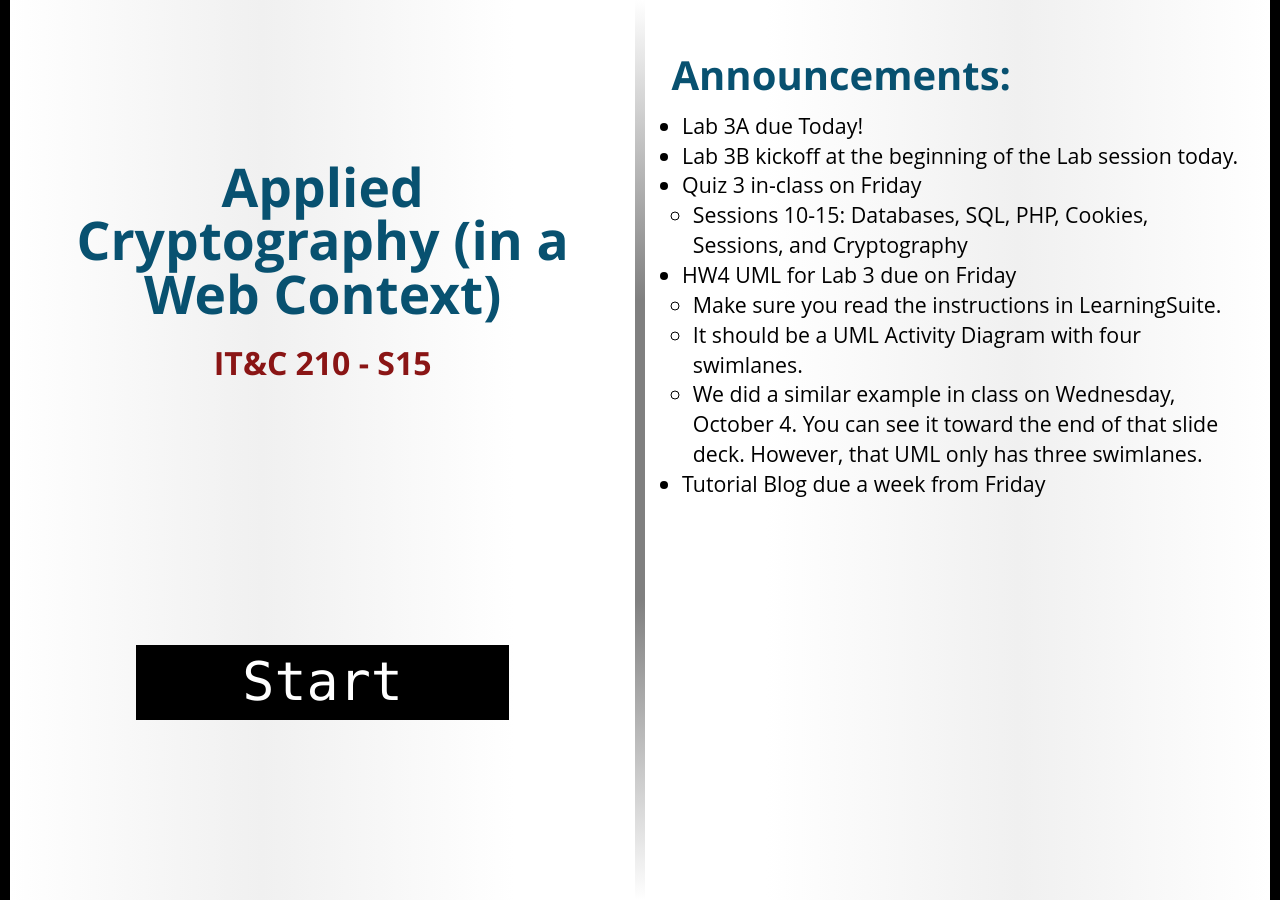
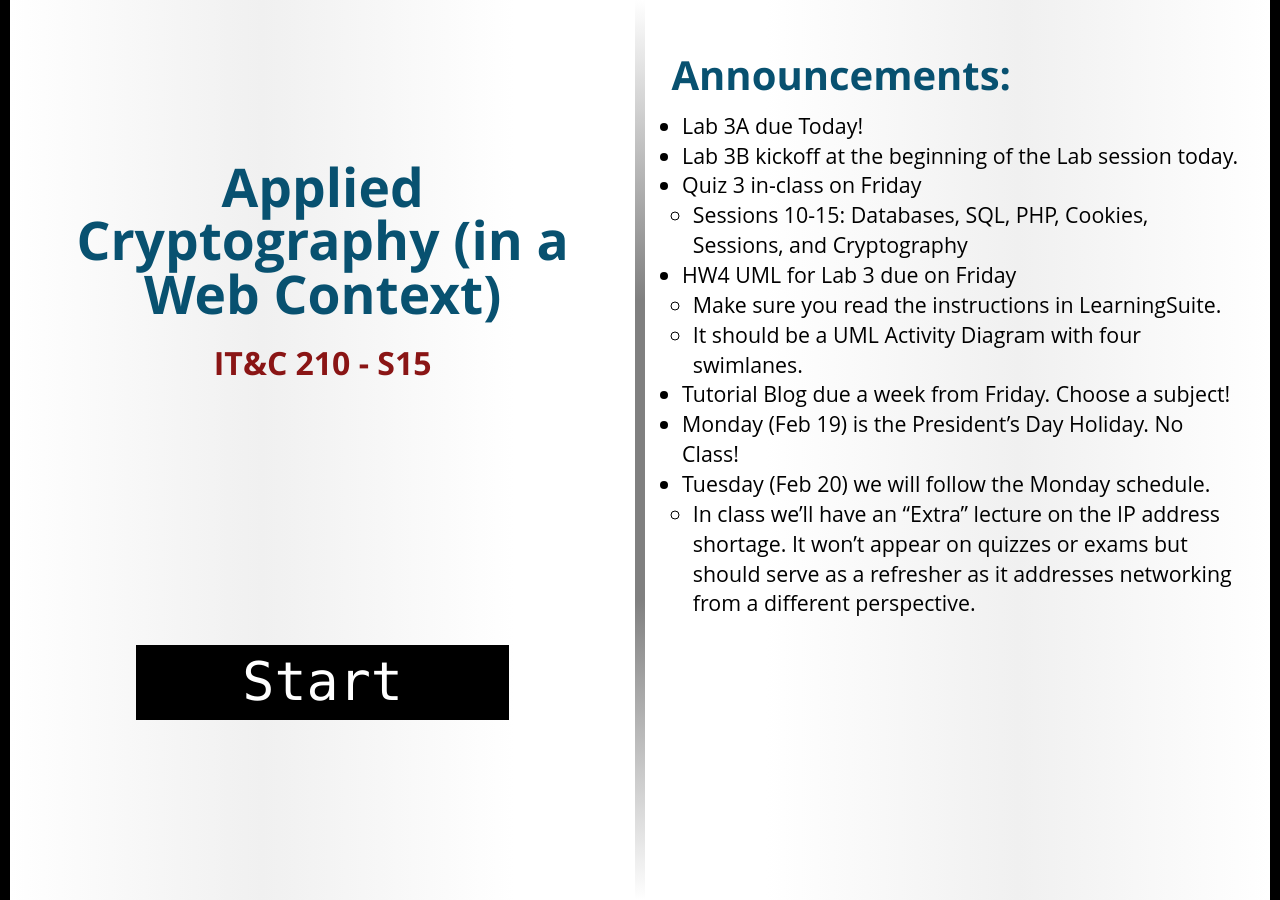
Before and after one commit to BYU-ITC-210/BYU-ITC-210.github.io, a Jekyll site: the page built from _welcome/S15.md, in a window 1280 px wide. Built offline with Jekyll 4.4.1, drawn with Linux system fonts in a browser that asks for light colours; some web fonts are replaced.

Commit message:
S15 Welcome

```diff
--- a/_welcome/S15.md
+++ b/_welcome/S15.md
@@ -9,5 +9,7 @@ session: S15
 * HW4 UML for Lab 3 due on Friday
     * Make sure you read the instructions in LearningSuite.
     * It should be a UML Activity Diagram with four swimlanes.
-    * We did a similar example in class on Wednesday, October 4. You can see it toward the end of that slide deck. However, that UML only has three swimlanes.
-* Tutorial Blog due a week from Friday
+* Tutorial Blog due a week from Friday. Choose a subject!
+* Monday (Feb 19) is the President's Day Holiday. No Class!
+* Tuesday (Feb 20) we will follow the Monday schedule.
+    * In class we'll have an "Extra" lecture on the IP address shortage. It won't appear on quizzes or exams but should serve as a refresher as it addresses networking from a different perspective.
```
